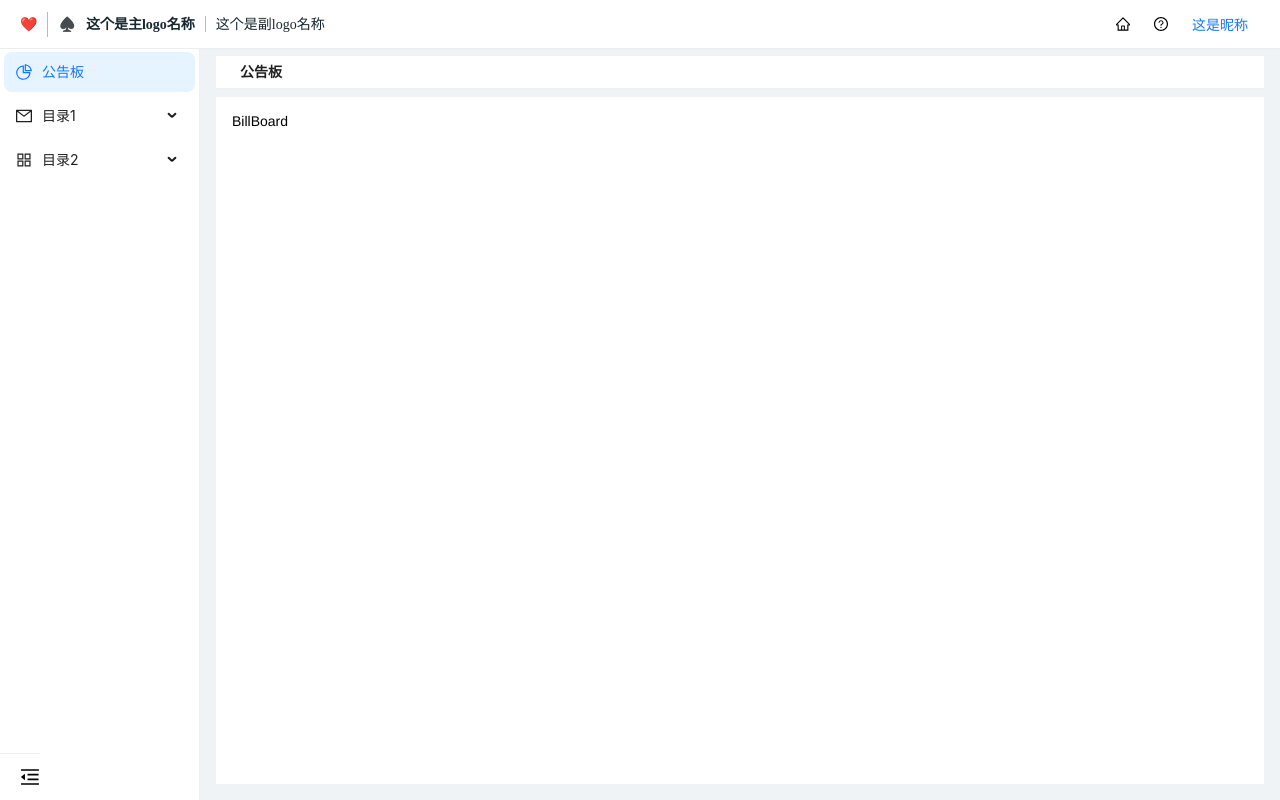
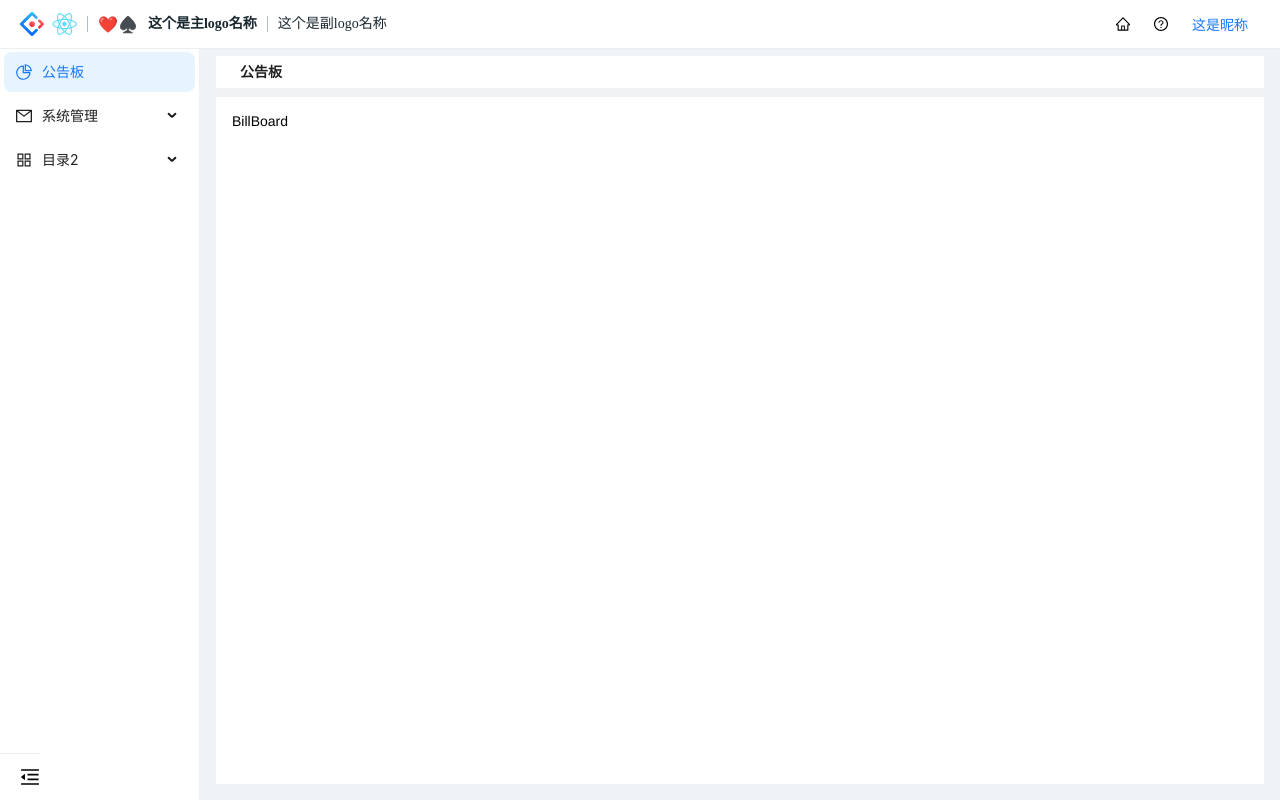
Before and after one commit to Sun123day/react-manage-demo-16.14.0, a React (Create React App) app: page /index in a window 1280 px wide. Built offline with nearby package versions, Linux system fonts and the light colour scheme.

Commit message:
feat:初步完成页面框架的搭建【未进行表格、弹框的封装搭建】

```diff
--- a/src/layout/components/PaHeader/index.jsx
+++ b/src/layout/components/PaHeader/index.jsx
@@ -16,7 +16,23 @@ import {
   ExclamationCircleFilled,
 } from '@ant-design/icons';
 
+import antdSvg from '../../../assets/antd.svg'
+import reactSvg from '../../../assets/react.svg'
+
 const PaHeader = () => {
+  const antdLogo = (
+    <img src={antdSvg} alt="logo" style={{height: '24px'}} />
+  )
+
+  const reactLogo = (
+    <img src={reactSvg} alt="logo" style={{height: '24px', marginLeft: '8px'}} />
+  )
+
+  const subLogo = (
+    <div style={{fontSize: '16px'}}>
+      ❤️♠️
+    </div>
+  )
 
   const navigate = useNavigate();
 
@@ -76,9 +92,10 @@ const PaHeader = () => {
   return (
     <div className={styles.headerBox}>
       <div className={styles.leftBox}>
-      ❤️
-      <div style={{width: 1, height: 25, background: '#b3bcc0', margin: '0 10px'}} />
-      ♠️
+      {antdLogo}
+      {reactLogo}
+      <div style={{width: 1, height: 16, background: '#b3bcc0', margin: '0 10px'}} />
+      {subLogo}
       <div className={styles.mainLogoName}>这个是主logo名称</div>
       <div style={{width: 1, height: 16, background: '#b3bcc0', margin: '0 10px'}} />
       <div className={styles.subLogoName}>这个是副logo名称</div>
@@ -94,7 +111,7 @@ const PaHeader = () => {
           <Dropdown menu={{ items, onClick }}>
             <a
               onClick={(e) => e.preventDefault()}
-              style={{marginRight: '16px', }}
+              style={{marginRight: '16px', userSelect: 'none' }}
             >
               这是昵称
             </a>
--- a/src/layout/components/PaHeader/index.module.scss
+++ b/src/layout/components/PaHeader/index.module.scss
@@ -18,25 +18,26 @@
     display: flex;
     align-items: center;
     margin-left: 20px;
+    height: 26px;
 
     .mainLogoName {
       margin-left: 10px;
-      height: 25px;
+      height: 26px;
       font-family: PingFangSC, PingFang SC;
       font-weight: 700;
       font-size: 14px;
       color: #19272e;
-      line-height: 25px;
+      line-height: 26px;
       text-align: left;
       font-style: normal;
     }
     .subLogoName {
-      height: 25px;
+      height: 26px;
       font-family: PingFangSC, PingFang SC;
       font-weight: 500;
       font-size: 14px;
       color: #19272e;
-      line-height: 25px;
+      line-height: 26px;
       text-align: left;
       font-style: normal;
     }
@@ -45,5 +46,7 @@
     display: flex;
     align-items: center;
     margin-right: 16px;
+
+    cursor: pointer;
   }
 }
--- a/src/layout/components/SideBar/index.jsx
+++ b/src/layout/components/SideBar/index.jsx
@@ -30,7 +30,7 @@ export const rawItems = [
   },
   {
     key: 'sub1',
-    label: '目录1',
+    label: '系统管理',
     icon: <MailOutlined />,
     children: [
       { key: '2', label: '用户管理', path: routePath.SYSTEM_MENU1 },
--- a/src/views/login/LogoContent/index.module.scss
+++ b/src/views/login/LogoContent/index.module.scss
@@ -1,3 +1,4 @@
 .LogoContent {
-
+  margin-top: 36px;
+  margin-left: 18px;
 }
--- a/src/views/login/index.module.scss
+++ b/src/views/login/index.module.scss
@@ -8,14 +8,13 @@
     overflow: hidden;
 
     background: #4a5365;
-    /* background-image: url('/src/assets/background.jpg');
-    background-size: 100% 100%;
-    background-size: cover; */
+    // background-image: url('../../assets/background.jpg');
+    // background-size: cover;
 
     display: flex;
     justify-content: space-between;
 
-    /* .background_img {
+    .background_img {
         position: absolute;
         top: 0;
         left: 0;
@@ -26,7 +25,7 @@
         min-width: 860px;
         min-height: 900px;
 
-    } */
+    }
 
     .loginBox {
         z-index: 99;
```
Also changed, not shown: src/views/login/index.jsx (+2 -5 lines), src/assets/antd.svg (added), src/assets/react.svg (added).
